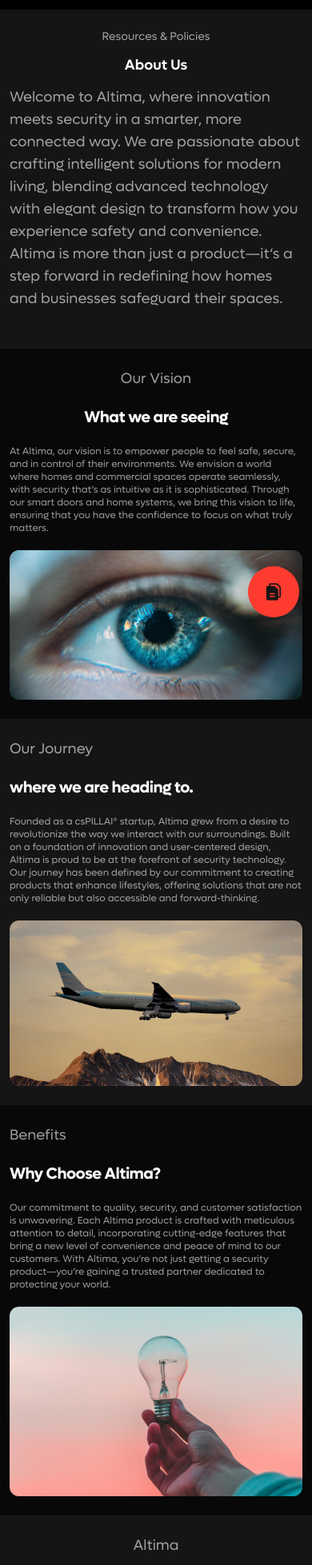
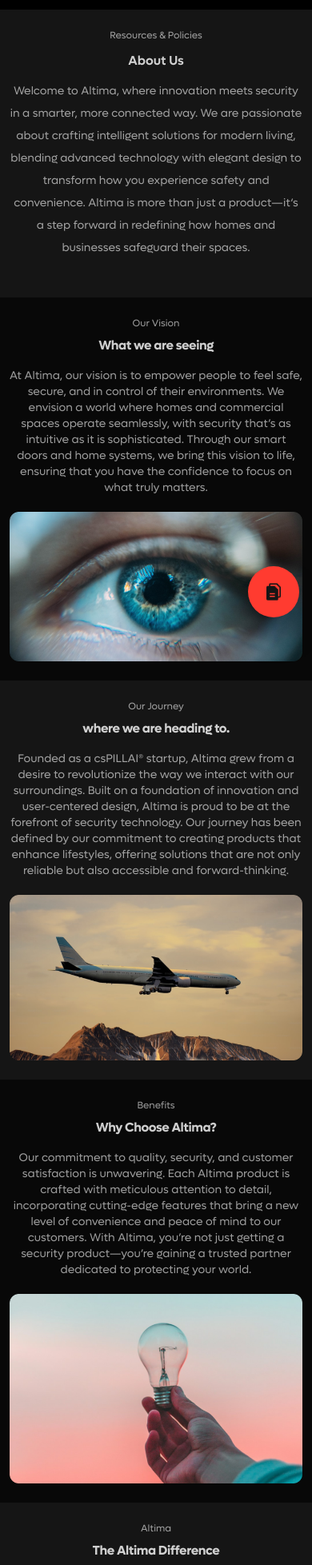
Before and after one commit to Dekatron322/altima, a Next.js app: page /about-us in a window 390 px wide. Shown: the part 40-1997 px from the top of the page at 80% size. Built offline with nearby package versions, Linux system fonts and the light colour scheme.

Commit message:
about us

```diff
--- a/app/(auth)/about-us/page.tsx
+++ b/app/(auth)/about-us/page.tsx
@@ -57,17 +57,17 @@ export default function Web() {
     <section className="bg-black">
       <NewNav />
       <section id="specifications" className="paddings w-full   bg-[#151515] max-sm:px-3 xl:pt-32 ">
-        <div className="  w-full justify-between    xl:pt-32">
+        <div className="  w-full justify-between">
           <div className="flex w-full justify-between gap-10  sm:flex">
             <div>
-              <p className="text-center   text-2xl  font-normal  text-[#FFFFFF99] max-sm:text-sm lg:text-2xl">
+              <p className="text-center   text-2xl  font-normal  text-[#FFFFFF99] max-xl:text-xs lg:text-2xl">
                 Resources & Policies
               </p>
-              <p className=" my-3 text-center  text-lg font-semibold text-white  max-sm:my-3 md:text-xl md:leading-10 xl:text-3xl">
+              <p className=" my-3 text-center  text-lg font-semibold text-[#ffffffcc]  max-xl:text-base max-sm:my-3 md:text-xl md:leading-10 xl:text-3xl">
                 About Us
               </p>
 
-              <p className="mb-6 w-full text-ellipsis text-lg font-normal text-[#FFFFFF99] max-sm:leading-7 md:text-center">
+              <p className="mb-6 w-full text-ellipsis text-center text-lg font-normal text-[#FFFFFF99] max-xl:text-sm max-sm:leading-7">
                 Welcome to Altima, where innovation meets security in a smarter, more connected way. We are passionate
                 about crafting intelligent solutions for modern living, blending advanced technology with elegant design
                 to transform how you experience safety and convenience. Altima is more than just a product—it&lsquo;s a
@@ -82,14 +82,14 @@ export default function Web() {
         <div className="  w-full justify-between    md:py-10">
           <div className="grid grid-cols-2  justify-between max-xl:grid-cols-1 max-xl:gap-5 max-sm:gap-5 xl:gap-20 ">
             <div className="">
-              <p className="text-2xl    font-normal text-[#FFFFFF99] max-xl:text-center max-sm:text-lg  lg:text-2xl">
+              <p className="text-2xl    font-normal text-[#FFFFFF99] max-xl:text-center max-xl:text-xs lg:text-2xl">
                 Our Vision
               </p>
-              <p className=" my-6 text-xl font-bold   leading-none tracking-tight text-white max-xl:text-center md:text-xl 2xl:text-3xl">
+              <p className=" text-xl font-bold leading-none tracking-tight text-[#ffffffcc] max-xl:mb-4   max-xl:mt-2 max-xl:text-center max-xl:text-base md:text-xl xl:my-6 2xl:text-3xl">
                 What we are seeing
               </p>
 
-              <p className="text-base leading-9 text-[#FFFFFF99]   max-sm:text-xs 2xl:text-[18px]">
+              <p className="text-base leading-9 text-[#FFFFFF99] max-xl:text-center   max-xl:text-sm 2xl:text-[18px]">
                 At Altima, our vision is to empower people to feel safe, secure, and in control of their environments.
                 We envision a world where homes and commercial spaces operate seamlessly, with security that’s as
                 intuitive as it is sophisticated. Through our smart doors and home systems, we bring this vision to
@@ -124,12 +124,14 @@ export default function Web() {
               />
             </div>
             <div className="">
-              <p className="flex  text-2xl  font-normal  text-[#FFFFFF99] max-sm:text-lg  lg:text-2xl">Our Journey</p>
-              <p className=" my-6 text-xl   font-bold leading-none tracking-tight text-white md:text-xl 2xl:text-3xl">
+              <p className="text-2xl    font-normal text-[#FFFFFF99] max-xl:text-center max-xl:text-xs lg:text-2xl">
+                Our Journey
+              </p>
+              <p className=" text-xl font-bold leading-none tracking-tight text-[#ffffffcc] max-xl:mb-4   max-xl:mt-2 max-xl:text-center max-xl:text-base md:text-xl xl:my-6 2xl:text-3xl">
                 where we are heading to.
               </p>
 
-              <p className="text-base leading-9 text-[#FFFFFF99]   max-sm:text-xs 2xl:text-[18px]">
+              <p className="text-base leading-9 text-[#FFFFFF99] max-xl:text-center   max-xl:text-sm 2xl:text-[18px]">
                 Founded as a csPILLAI® startup, Altima grew from a desire to revolutionize the way we interact with our
                 surroundings. Built on a foundation of innovation and user-centered design, Altima is proud to be at the
                 forefront of security technology. Our journey has been defined by our commitment to creating products
@@ -145,12 +147,14 @@ export default function Web() {
         <div className="  w-full justify-between    md:py-10">
           <div className="grid grid-cols-2  justify-between gap-20 max-xl:grid-cols-1 max-xl:gap-5 ">
             <div className="">
-              <p className="flex  text-2xl  font-normal  text-[#FFFFFF99] max-sm:text-lg  lg:text-2xl">Benefits</p>
-              <p className=" my-6 text-xl   font-bold leading-none tracking-tight text-white md:text-xl 2xl:text-3xl">
+              <p className="text-2xl    font-normal text-[#FFFFFF99] max-xl:text-center max-xl:text-xs lg:text-2xl">
+                Benefits
+              </p>
+              <p className=" text-xl font-bold leading-none tracking-tight text-[#ffffffcc] max-xl:mb-4   max-xl:mt-2 max-xl:text-center max-xl:text-base md:text-xl xl:my-6 2xl:text-3xl">
                 Why Choose Altima?
               </p>
 
-              <p className="text-base leading-9 text-[#FFFFFF99]   max-sm:text-xs 2xl:text-[18px]">
+              <p className="text-base leading-9 text-[#FFFFFF99] max-xl:text-center   max-xl:text-sm 2xl:text-[18px]">
                 Our commitment to quality, security, and customer satisfaction is unwavering. Each Altima product is
                 crafted with meticulous attention to detail, incorporating cutting-edge features that bring a new level
                 of convenience and peace of mind to our customers. With Altima, you’re not just getting a security
@@ -176,8 +180,8 @@ export default function Web() {
           <div className="grid-col-2 grid w-full justify-between gap-10  sm:flex">
             <div className="md:w-full ">
               <div className="flex flex-col items-center">
-                <p className="flex  text-2xl    font-normal  text-[#FFFFFF99] max-sm:text-lg lg:text-2xl">Altima</p>
-                <p className=" mb-4 mt-2 text-xl  font-bold tracking-tight  text-white max-sm:my-2   md:text-xl md:leading-10 xl:text-3xl">
+                <p className="flex  text-2xl    font-normal  text-[#FFFFFF99] max-xl:text-xs lg:text-2xl">Altima</p>
+                <p className=" mb-4 mt-2 text-xl font-bold  tracking-tight text-[#ffffffcc]  max-xl:text-base    md:text-xl md:leading-10 xl:text-3xl">
                   The Altima Difference
                 </p>
 
@@ -199,8 +203,8 @@ export default function Web() {
                     className="max-sm:hidden"
                   />
                   <Image src="/hugeicons_ai-innovation-01.png" width={40} height={40} alt="" className="sm:hidden" />
-                  <p className="py-4 text-lg text-white max-sm:text-sm">1. Innovation Driven</p>
-                  <p className=" text-lg text-[#FFFFFF99] max-sm:text-xs">
+                  <p className="text-semibold py-4 text-lg text-[#ffffffcc] max-sm:text-base">1. Innovation Driven</p>
+                  <p className=" text-lg text-[#FFFFFF99] max-xl:text-sm">
                     Altima products integrate the latest in smart home technology, offering seamless control and a
                     personalized user experience.
                   </p>
@@ -208,8 +212,8 @@ export default function Web() {
                 <div className=" w-full rounded-lg bg-[#080808] p-10 max-sm:p-5 xl:h-[379px] xl:w-[347px]">
                   <Image src="/SketchLogo.png" width={50} height={50} alt="" className="max-sm:hidden" />
                   <Image src="/SketchLogo.png" width={40} height={40} alt="" className="sm:hidden" />
-                  <p className="py-4 text-lg text-white max-sm:text-sm">2. Relaibility</p>
-                  <p className="text-lg text-[#FFFFFF99] max-sm:text-xs">
+                  <p className="text-semibold py-4 text-lg text-[#ffffffcc] max-sm:text-base">2. Relaibility</p>
+                  <p className="text-lg text-[#FFFFFF99] max-xl:text-sm">
                     Built to the highest standards, Altima systems are robust, durable, and dependable, ensuring your
                     security day in and day out.
                   </p>
@@ -223,8 +227,8 @@ export default function Web() {
                     className="max-sm:hidden"
                   />
                   <Image src="/icon-park-outline_customer.png" width={40} height={40} alt="" className="sm:hidden" />
-                  <p className="py-4 text-lg text-white max-sm:text-sm">3. Customer Centric</p>
-                  <p className="text-lg text-[#FFFFFF99] max-sm:text-xs">
+                  <p className="text-semibold py-4 text-lg text-[#ffffffcc] max-sm:text-base">3. Customer Centric</p>
+                  <p className="text-lg text-[#FFFFFF99] max-xl:text-sm">
                     Our customers are at the heart of everything we do. From intuitive designs to responsive support, we
                     prioritize your needs.
                   </p>
@@ -239,17 +243,17 @@ export default function Web() {
         <div className="  w-full justify-between    md:py-10">
           <div className="flex w-full justify-between gap-10  sm:flex">
             <div>
-              <p className=" my-3 text-center  text-lg font-bold text-white  max-sm:my-3 md:text-xl md:leading-10 xl:text-3xl">
+              <p className=" my-3 text-center  text-lg font-bold text-[#ffffffcc]  max-sm:my-3 md:text-xl md:leading-10 xl:text-3xl">
                 Our Promise
               </p>
 
-              <p className="mb-3 w-full font-normal text-[#FFFFFF99] max-sm:leading-7 md:text-center 2xl:text-lg">
+              <p className="mb-3 w-full font-normal text-[#FFFFFF99] max-xl:text-center max-xl:text-sm max-xl:leading-7 md:text-center 2xl:text-lg">
                 At Altima, we are committed to pushing the boundaries of security while maintaining the trust of our
                 customers. We promise you transparency, quality, and constant innovation, so that you can feel confident
                 in every Altima solution.
               </p>
 
-              <p className="mt-3 w-full font-normal text-[#FFFFFF99] max-sm:leading-7 md:text-center 2xl:text-lg">
+              <p className="mt-3 w-full font-normal text-[#FFFFFF99] max-xl:text-center max-xl:text-sm max-sm:leading-7  md:text-center 2xl:text-lg">
                 Thank you for choosing Altima—where your peace of mind is our top priority.
               </p>
             </div>
```
